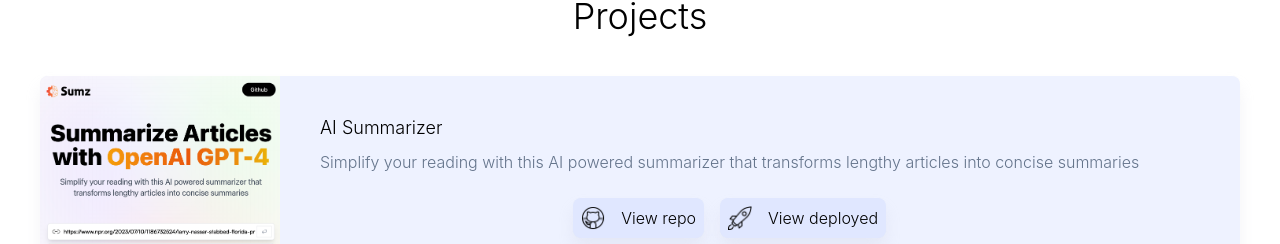
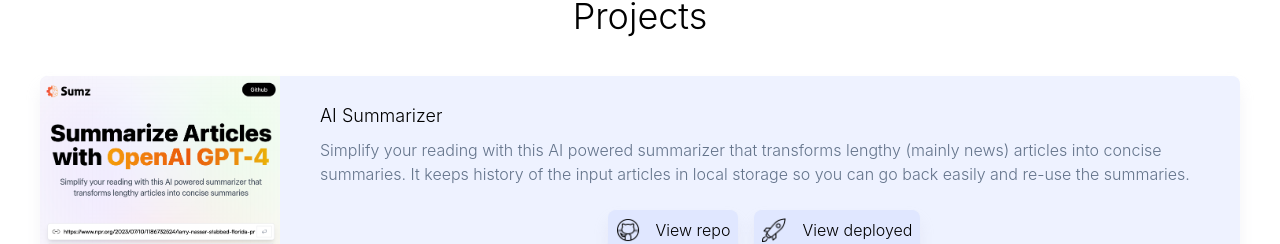
Before and after one commit to nel-thedev/my-page, a React (Vite) app: page / in a window 1280 px wide. Shown: the part 809-1053 px from the top of the page. Built offline with nearby package versions, Linux system fonts and the light colour scheme.

Commit message:
Changed description

```diff
--- a/projects/index.js
+++ b/projects/index.js
@@ -47,7 +47,7 @@
   {
     name: 'AI Summarizer',
     description:
-      'Simplify your reading with this AI powered summarizer that transforms lengthy articles into concise summaries',
+      'Simplify your reading with this AI powered summarizer that transforms lengthy (mainly news) articles into concise summaries. It keeps history of the input articles in local storage so you can go back easily and re-use the summaries.',
     id: 6,
     github: 'https://github.com/nel-thedev/openai-summarizer',
     deployed: 'https://amazing-piroshki-1606f7.netlify.app/',
```
